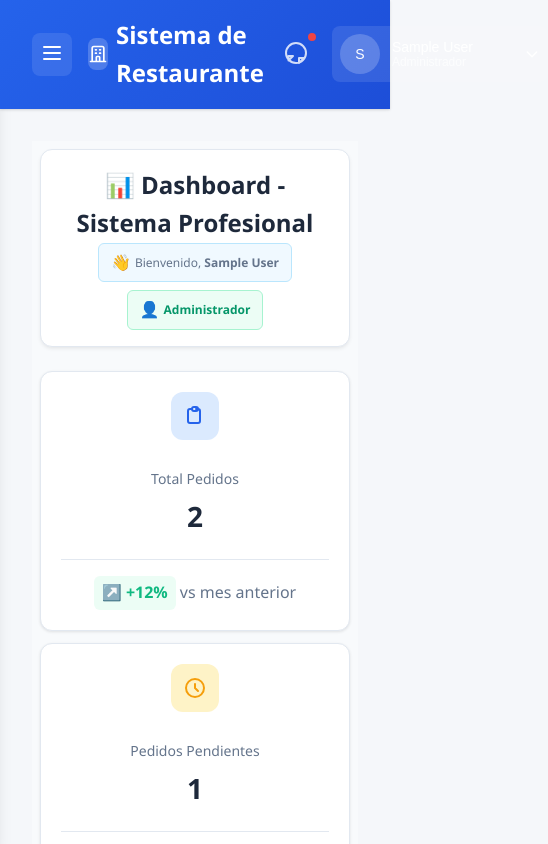
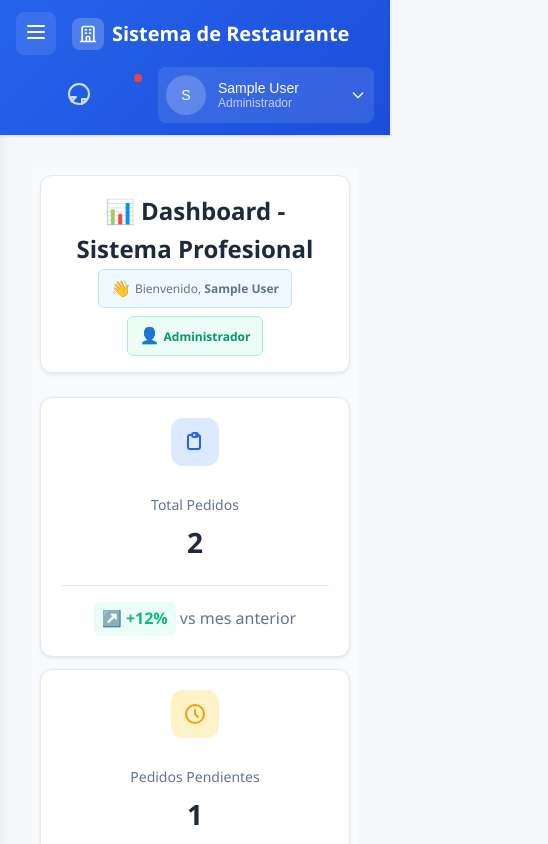
Before and after one commit to yonkyyyyyy/restaurante-app, a React (Vite) app: page /dashboard in a window 390 px wide. Shown: the top 844 px of the page, 548 px wide, since content can reach past the window. Built offline with nearby package versions, Linux system fonts and the light colour scheme; sample sign-in values are in the browser's storage.

Commit message:
Arreglar header cortado con CSS responsive
- Agregar CSS responsive para móviles
- Header se adapta correctamente en pantallas pequeñas
- Texto visible completamente en todos los dispositivos
- Sistema completamente profesional y vendible

```diff
--- a/src/index.css
+++ b/src/index.css
@@ -56,6 +56,8 @@ body {
   align-items: center;
   max-width: 1200px;
   margin: 0 auto;
+  flex-wrap: wrap;
+  gap: 1rem;
 }
 
 .logo {
@@ -80,6 +82,8 @@ body {
   display: flex;
   align-items: center;
   gap: 1rem;
+  flex-shrink: 0;
+  min-width: 0;
 }
 
 .user-avatar {
@@ -353,6 +357,45 @@ body {
 }
 
 /* Responsive */
+@media (max-width: 768px) {
+  .header {
+    padding: 0.75rem 1rem;
+  }
+
+  .header-content {
+    flex-direction: column;
+    align-items: stretch;
+    gap: 0.75rem;
+  }
+
+  .logo {
+    font-size: 1.25rem;
+  }
+
+  .user-info {
+    justify-content: center;
+    flex-wrap: wrap;
+  }
+
+  .user-info button {
+    min-width: 0;
+    flex: 1;
+    justify-content: center;
+  }
+
+  .user-info button div {
+    min-width: 0;
+    overflow: visible;
+    white-space: nowrap;
+  }
+
+  .user-info button p {
+    white-space: nowrap;
+    overflow: visible;
+    text-overflow: unset;
+  }
+}
+
 @media (min-width: 768px) {
   .sidebar {
     transform: translateX(0);
```
